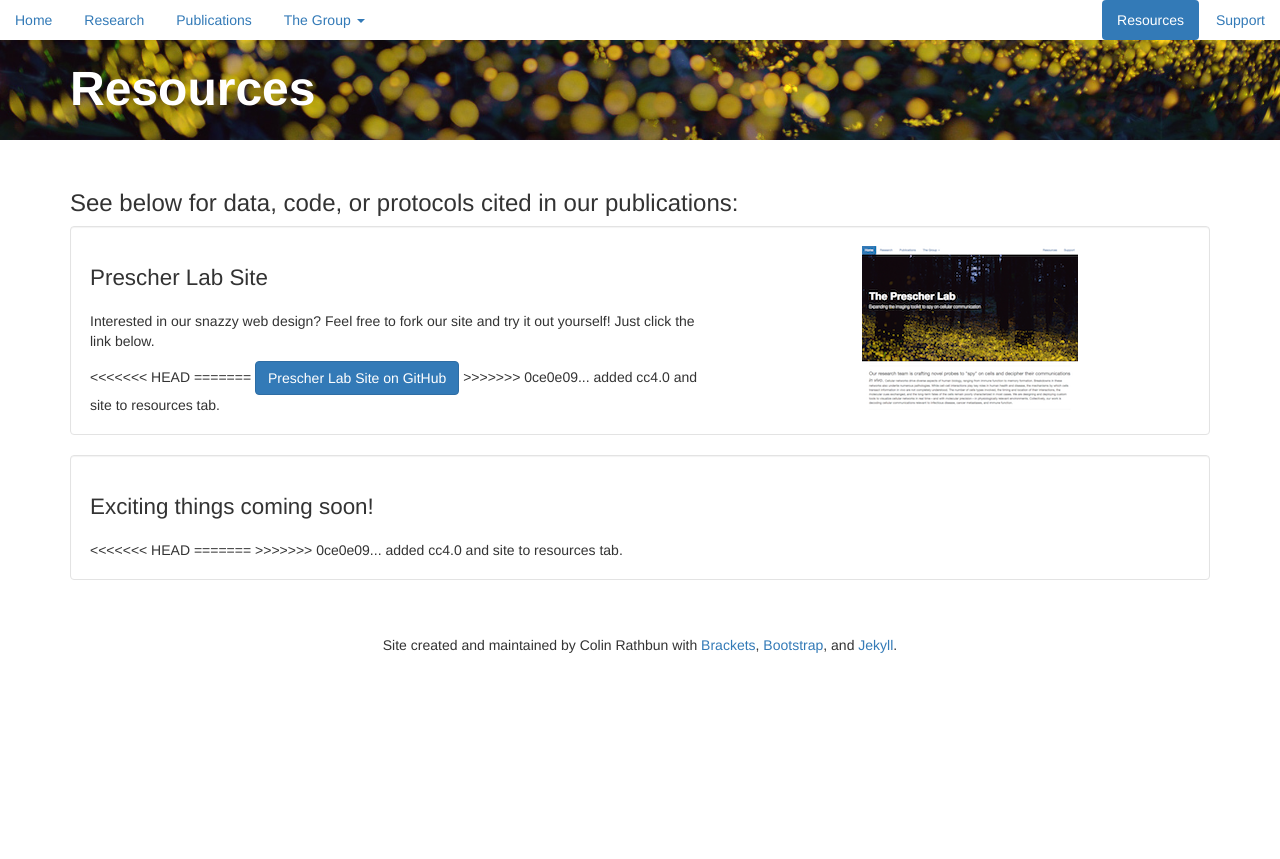
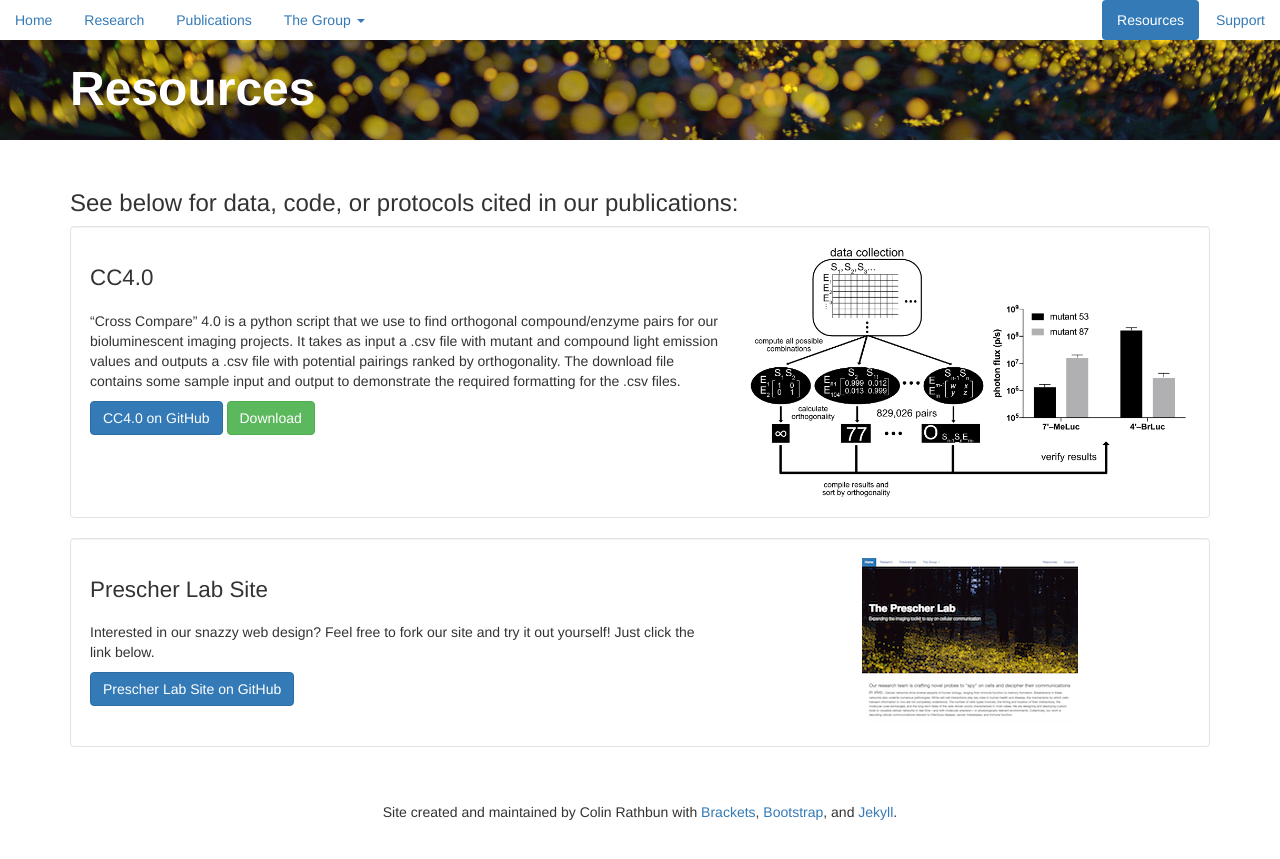
Before and after one commit to c-bun/Prescher-Lab-Site, a Jekyll site: the page built from resources.html, in a window 1280 px wide. Shown: the top 859 px of the page. Built offline with Jekyll 4.4.1, drawn with Linux system fonts in a browser that asks for light colours.

Commit message:
deleted merge messages

```diff
--- a/_resources/comingSoon.markdown
+++ b/_resources/comingSoon.markdown
@@ -1,4 +1,4 @@
 ---
 title: "Exciting things coming soon!"
-active: 'true'
+active: 'false'
 ---
--- a/resources.html
+++ b/resources.html
@@ -17,12 +17,8 @@ nav_order: 7
             <div class="col-sm-7">
                 <h2 class="area-heading">{{ thing.title }}<span class="text-muted"></span></h2>
                 <p class="lead">{{ thing.content }}</p>
-<<<<<<< HEAD
-                {% if thing.download_file_name %}<a role="button" class="btn btn-success" href="/downloads/{{ thing.download_file_name }}">Download</a>{% endif %}
-=======
                 {% if thing.github %}<a role="button" class="btn btn-primary" href="{{ thing.github }}" target="_blank">{{ thing.title | append: " on GitHub" }}</a>{% endif %}
                 {% if thing.download_link %}<a role="button" class="btn btn-success" href="{{ thing.download_link }}" target="_blank">Download</a>{% endif %}
->>>>>>> 0ce0e09... added cc4.0 and site to resources tab.
             </div>
             <div class="col-sm-5">
                 {% if thing.image_file_name %}<img class="area-image img-responsive center-block" src="downloads/{{ thing.image_file_name }}">{% endif %}
```
Also changed, not shown: _resources/CC4.0.markdown (+1 -8 lines).
